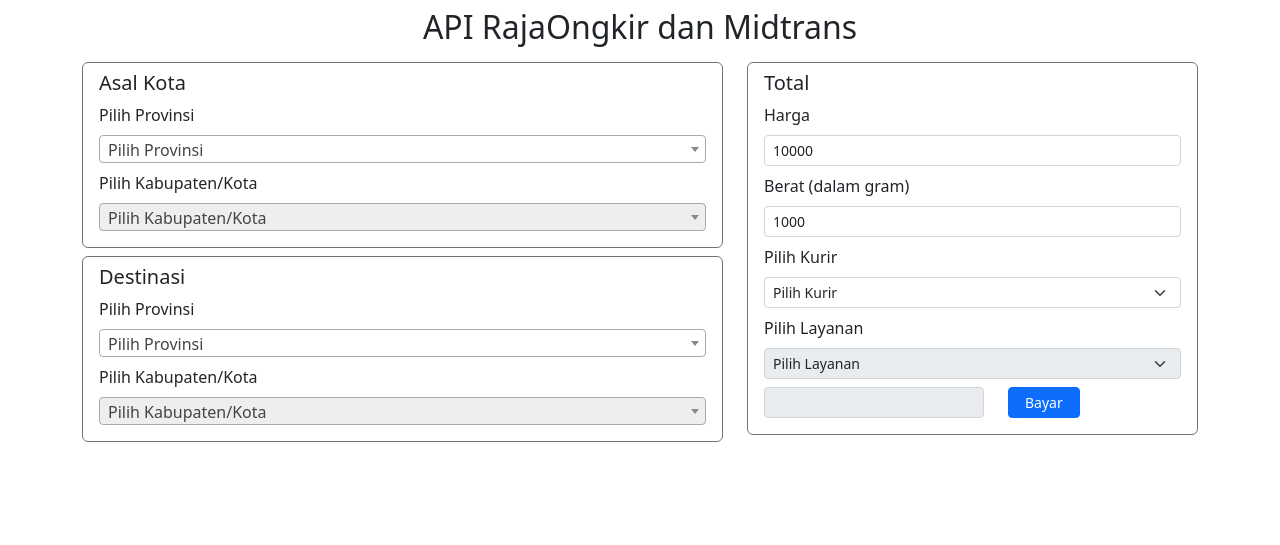
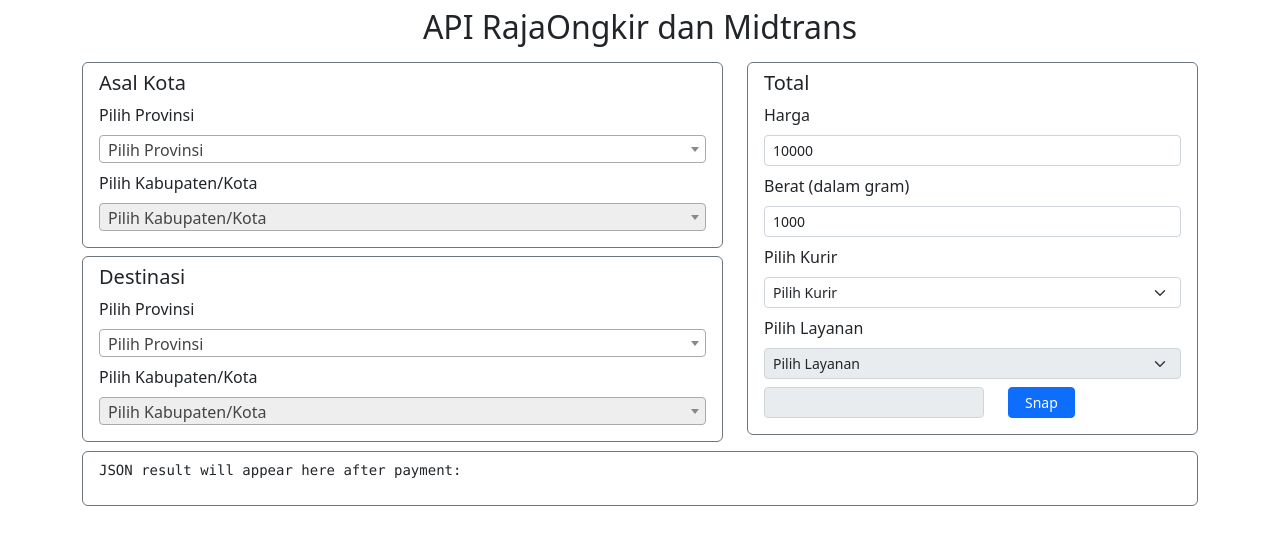
Before and after one commit to idnorman/ci4-ongkir-dan-payment, a CodeIgniter 4 app: template app/Views/order.php in a window 1280 px wide. Shown: the top 545 px of the page. Run offline with PHP 8.4 and a stand-in for CodeIgniter, Linux system fonts and the light colour scheme; the template is opened without the code that fills it, so the values that code supplies are empty; some libraries are stand-ins or nearby versions.

Commit message:
add midtrans payment via snap

```diff
--- a/app/Config/Routes.php
+++ b/app/Config/Routes.php
@@ -38,6 +38,7 @@ $routes->set404Override();
 $routes->get('/', 'Home::index');
 $routes->get('/city', 'Home::getCity', ['as' => 'getCity']);
 $routes->post('/cost', 'Home::getCost', ['as' => 'getCost']);
+$routes->post('/snap-pay', 'Home::snapPay', ['as' => 'snapPay']);
 $routes->get('/tes', 'Home::tes');
 
 /*
--- a/app/Views/order.php
+++ b/app/Views/order.php
@@ -80,16 +80,26 @@
                             <input type="number" name="total" class="form-control form-control-sm total" id="total" disabled>
                         </div>
                         <div class="col-auto">
-                            <button class="btn btn-primary btn-sm mb-2 btn-count px-3" id="btn-count">Bayar</button>
+                            <button type="submit" class="btn btn-primary btn-sm mb-2 px-3 btn-snap" id="btn-snap">Snap</button>
                         </div>
                     </div>
                 </div>
             </div>
         </div>
+        <div class="row mt-2">
+            <div class="col-12">
+                <div class="border border-secondary rounded px-3 py-2 mb-2">
+                    <pre><div id="result-json">JSON result will appear here after payment:<br></div></pre>
+                </div>
+            </div>
+        </div>
     </div>
+    <script src=" https://cdn.jsdelivr.net/npm/axios/dist/axios.min.js"></script>
     <script src="https://cdn.jsdelivr.net/npm/bootstrap@5.2.3/dist/js/bootstrap.bundle.min.js" integrity="sha384-kenU1KFdBIe4zVF0s0G1M5b4hcpxyD9F7jL+jjXkk+Q2h455rYXK/7HAuoJl+0I4" crossorigin="anonymous"></script>
+    <script src="https://cdn.jsdelivr.net/npm/axios/dist/axios.min.js"></script>
     <script src="https://code.jquery.com/jquery-3.6.1.min.js" integrity="sha256-o88AwQnZB+VDvE9tvIXrMQaPlFFSUTR+nldQm1LuPXQ=" crossorigin="anonymous"></script>
     <script src="https://cdn.jsdelivr.net/npm/select2@4.1.0-rc.0/dist/js/select2.min.js"></script>
+    <script src="https://app.sandbox.midtrans.com/snap/snap.js" data-client-key="<Set your ClientKey here>"></script>
     <script type="text/javascript">
         $(document).ready(function() {
             $('#select-origin-province').select2();
@@ -102,10 +112,9 @@
             $('#select-destination-province').change(() => {
                 setDestinationCity($('#select-destination-province').select2().val());
             });
-            // $('#btn-count').on("click", () => getCost());
             $('#courier').on("change", () => getCost());
             $('#courier-service').on("change", () => setTotalCost());
-
+            $('#btn-snap').on('click', () => snapPay());
         });
 
         async function setOriginCity(province) {
@@ -180,6 +189,40 @@
             let price = $('#price').val();
             let courierCost = $('#courier-service option:selected').data('value');
             $('#total').val(parseInt(price) + parseInt(courierCost));
+            console.log($('#total').val());
+        }
+
+        async function snapPay() {
+            let origin = $('#select-origin-city').select2().val();
+            let destination = $('#select-destination-city').select2().val();
+            let total = $('#total').val();
+            await axios.post('<?= base_url() . route_to('snapPay') ?>', {
+                    origin: origin,
+                    destination: destination,
+                    total: total
+                })
+                .then(function(response) {
+                    snap.pay(response.data, {
+                        // Optional
+                        onSuccess: function(result) {
+                            /* You may add your own js here, this is just example */
+                            document.getElementById('result-json').innerHTML += JSON.stringify(result, null, 2);
+                        },
+                        // Optional
+                        onPending: function(result) {
+                            /* You may add your own js here, this is just example */
+                            document.getElementById('result-json').innerHTML += JSON.stringify(result, null, 2);
+                        },
+                        // Optional
+                        onError: function(result) {
+                            /* You may add your own js here, this is just example */
+                            document.getElementById('result-json').innerHTML += JSON.stringify(result, null, 2);
+                        }
+                    });
+                })
+                .catch(function(error) {
+                    console.log(error);
+                });
         }
     </script>
 </body>
```
Also changed, not shown: app/Controllers/Home.php (+57 -0 lines), 1 other file.
